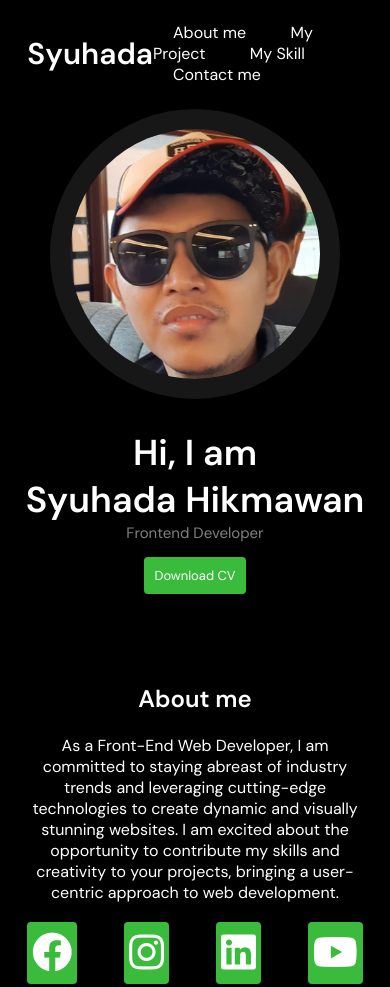
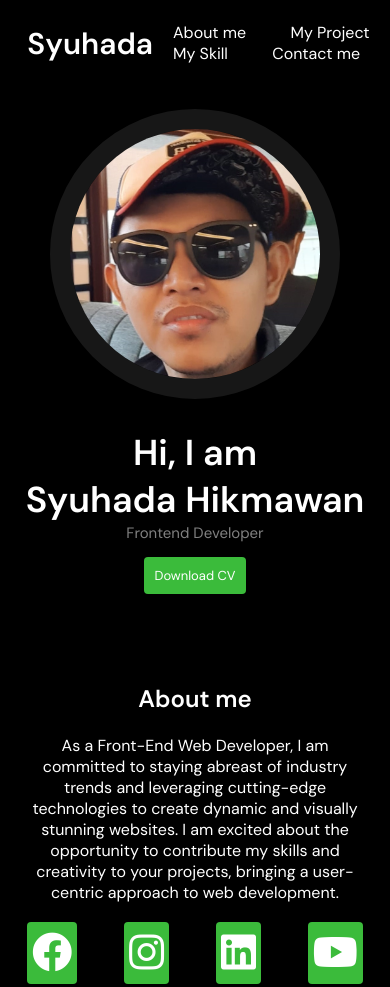
Before and after one commit to Gazala023/personal-web, a plain HTML site: page index.html in a window 390 px wide. Shown: the top 987 px of the page. Drawn offline with Linux system fonts and the light colour scheme.

Commit message:
navbar commit

```diff
--- a/style.css
+++ b/style.css
@@ -267,6 +267,10 @@ textarea {
 /* Mobile phone */
 @media (max-width: 450px) {
 
+    .navbar {
+        width: 100%;
+    }
+
     .content {
         flex-direction: column-reverse;
         justify-content: center;
```
